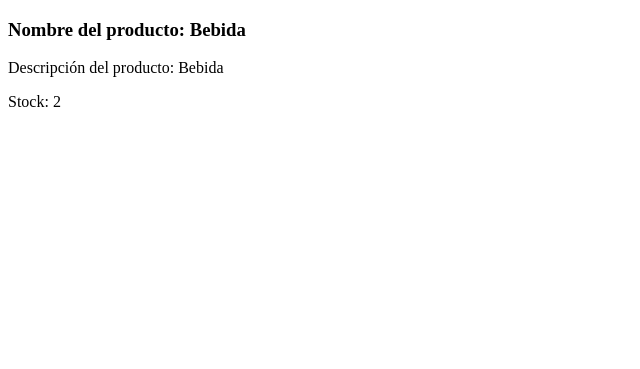
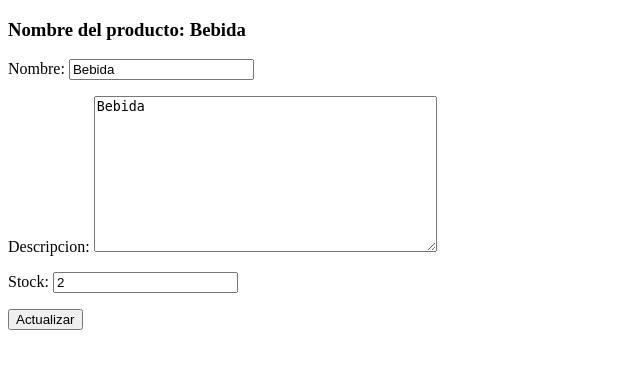
Before and after one commit to Bastian666/ProyectoSemestral, a Django app: page /productos/1/ in a window 1280 px wide. Shown: the part 70-439 px from the top of the page, without its empty margins (0-640 px from the left). Run offline with Django 5.2, Linux system fonts and the light colour scheme; data comes from the database, SQL or seed files in the repository; both versions use the stored data as it was after the commit.

Commit message:
Actualización en funcionalidades del admin
Se agregaron más funcionalidades correspondientes al crud del administrador, permitiendo agregar, modificar y listar productos.

```diff
--- a/tasks/templates/detalleProd.html
+++ b/tasks/templates/detalleProd.html
@@ -3,7 +3,16 @@
 {% block content %}
 
     <h3>Nombre del producto: {{producto.nombre}}</h3>
-    <p>Descripción del producto: {{producto.descripcion}}</p>
-    <p>Stock: {{producto.stock}}</p>
+
+    {{error}}
+
+    <form method="POST">
+        {% csrf_token %}
+        {{form.as_p}}
+
+        <button>
+            Actualizar
+        </button>
+    </form>
 
 {% endblock %}
--- a/tasks/views.py
+++ b/tasks/views.py
@@ -82,5 +82,16 @@ def productos(request):
     return render(request, 'productos.html', {'productos': productos})
 
 def detalleProd(request, producto_id):
-    producto = get_object_or_404(Productos, pk=producto_id)
-    return render(request, 'detalleProd.html', {'producto': producto})
+    if request.method == 'GET':
+        producto = get_object_or_404(Productos, pk=producto_id)
+        form = ProductoForm(instance=producto)
+        return render(request, 'detalleProd.html', {'producto': producto, 'form' : form})
+    else:
+        try:
+            producto = get_object_or_404(Productos, pk=producto_id)
+            form = ProductoForm(request.POST, instance=producto)
+            form.save()
+            return redirect('productos')
+        except ValueError:
+            return render(request, 'detalleProd.html', {'producto': producto, 'form': form,
+            'error': "Error al actualizar el producto"})
```
Also changed, not shown: db.sqlite3.
